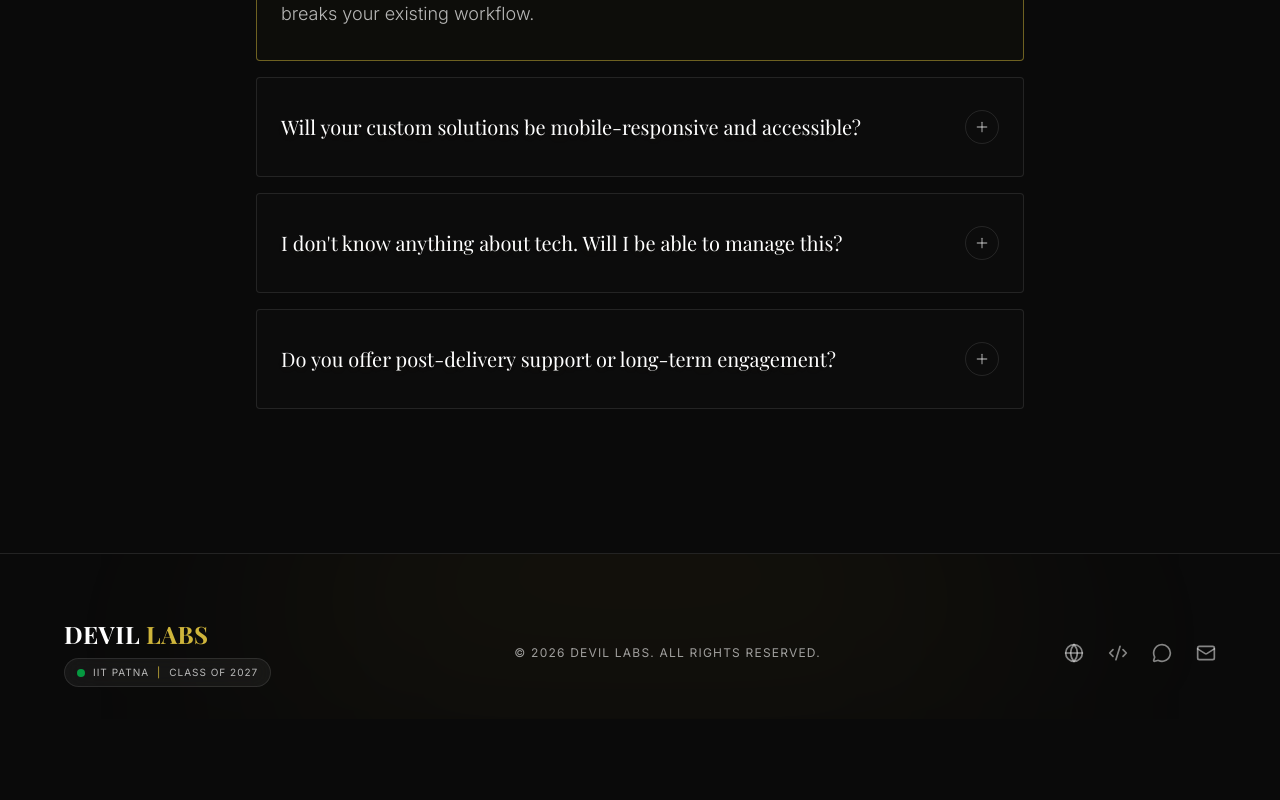
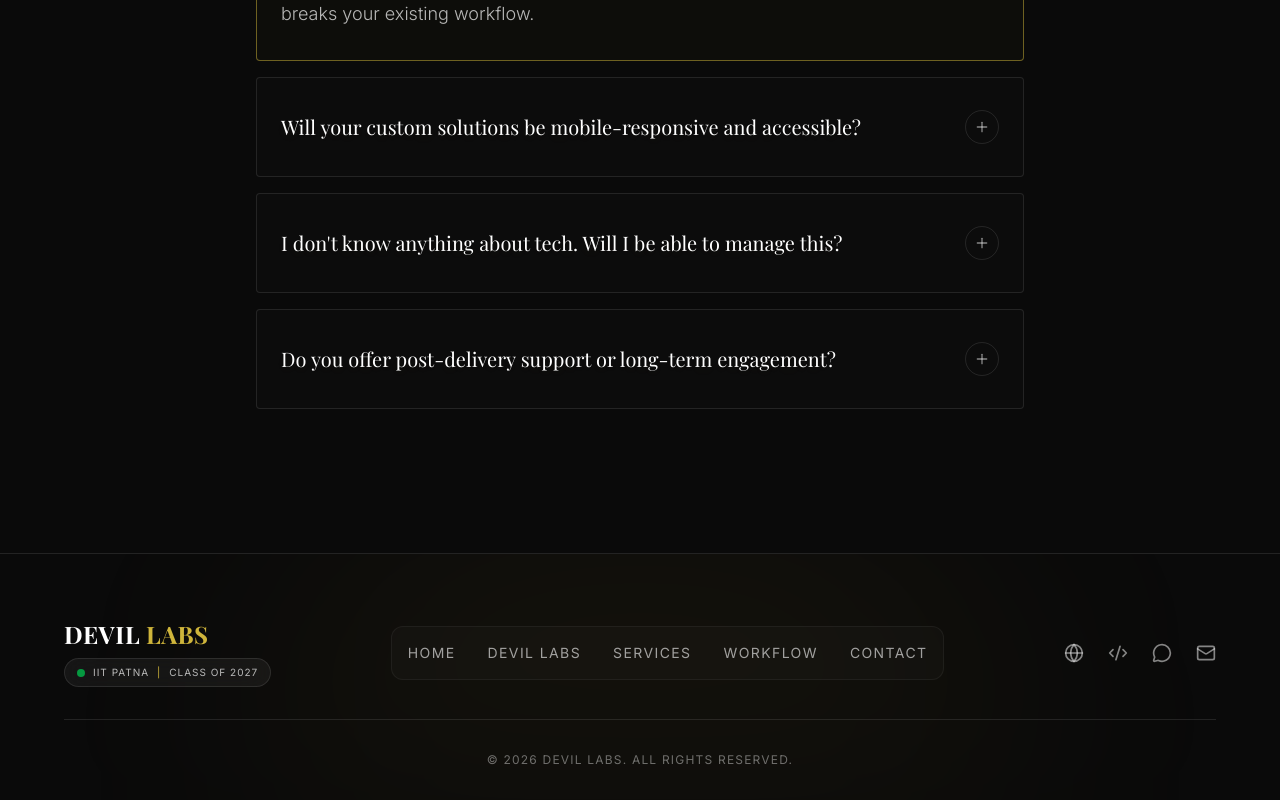
Before and after one commit to vickyiitp/Developer-portfolio, a Next.js app: page / in a window 1280 px wide. Shown: the part 5295-6095 px from the top of the page. Before the commit the page ends 6014 px from the top, so only its background shows below. Built offline with nearby package versions, Linux system fonts and the light colour scheme; a web font is replaced by a local one.

Commit message:
feat: add quick navigation links to footer

```diff
--- a/components/Footer.jsx
+++ b/components/Footer.jsx
@@ -1,6 +1,7 @@
 "use client";
 
 import { Globe, MessageCircle, Code2, Mail } from "lucide-react";
+import Link from "next/link";
 
 export default function Footer() {
   const currentYear = new Date().getFullYear();
@@ -11,7 +12,8 @@ export default function Footer() {
       {/* Background Subtle Gradient */}
       <div className="absolute bottom-0 left-1/2 -translate-x-1/2 w-[800px] h-[300px] bg-[#CFB53B]/5 blur-[120px] rounded-t-full pointer-events-none z-0" />
 
-      <div className="max-w-7xl mx-auto px-6 md:px-16 relative z-10 flex flex-col md:flex-row items-center justify-between gap-8">
+      <div className="max-w-7xl mx-auto px-6 md:px-16 relative z-10">
+        <div className="flex flex-col md:flex-row items-center justify-between gap-8 pb-8 border-b border-white/10 shrink-0 mb-8">
 
           {/* Left: Branding & Badge */}
           <div className="flex flex-col items-center md:items-start text-center md:text-left">
@@ -26,19 +28,30 @@ export default function Footer() {
             </div>
           </div>
 
-        {/* Center: Copyright */}
-        <div className="font-sans text-xs tracking-widest text-white/60 uppercase order-3 md:order-2">
-          &copy; {currentYear} Devil Labs. All Rights Reserved.
+          {/* Quick Links */}
+          <div className="flex flex-wrap justify-center gap-x-8 gap-y-4 text-sm font-sans tracking-widest uppercase border border-white/5 bg-white/[0.02] p-4 rounded-xl">
+            <Link href="/" className="text-white/60 hover:text-[#CFB53B] transition-colors">Home</Link>
+            <Link href="/devillabs" className="text-white/60 hover:text-[#CFB53B] transition-colors">Devil Labs</Link>
+            <Link href="/services" className="text-white/60 hover:text-[#CFB53B] transition-colors">Services</Link>
+            <Link href="/workflow" className="text-white/60 hover:text-[#CFB53B] transition-colors">Workflow</Link>
+            <Link href="/contact" className="text-white/60 hover:text-[#CFB53B] transition-colors">Contact</Link>
           </div>
 
           {/* Right: Social Links */}
-        <div className="flex items-center gap-6 order-2 md:order-3">
+          <div className="flex items-center gap-6">
             <SocialLink href="https://linkedin.com/in/vickyiitp" icon={<Globe className="w-5 h-5" />} label="LinkedIn" />
             <SocialLink href="https://github.com/vickyiitp" icon={<Code2 className="w-5 h-5" />} label="GitHub" />
             <SocialLink href="https://x.com/vickyiitp" icon={<MessageCircle className="w-5 h-5" />} label="Twitter" />
             <SocialLink href="mailto:vickyykumar14@gmail.com" icon={<Mail className="w-5 h-5" />} label="Email" />
           </div>
+        </div>
 
+        {/* Bottom: Copyright */}
+        <div className="flex justify-center flex-col md:flex-row items-center text-center">
+          <div className="font-sans text-xs tracking-widest text-white/40 uppercase">
+            &copy; {currentYear} Devil Labs. All Rights Reserved.
+          </div>
+        </div>
       </div>
     </footer>
   );
```
Lines whose indentation alone changed are shown as unchanged.
